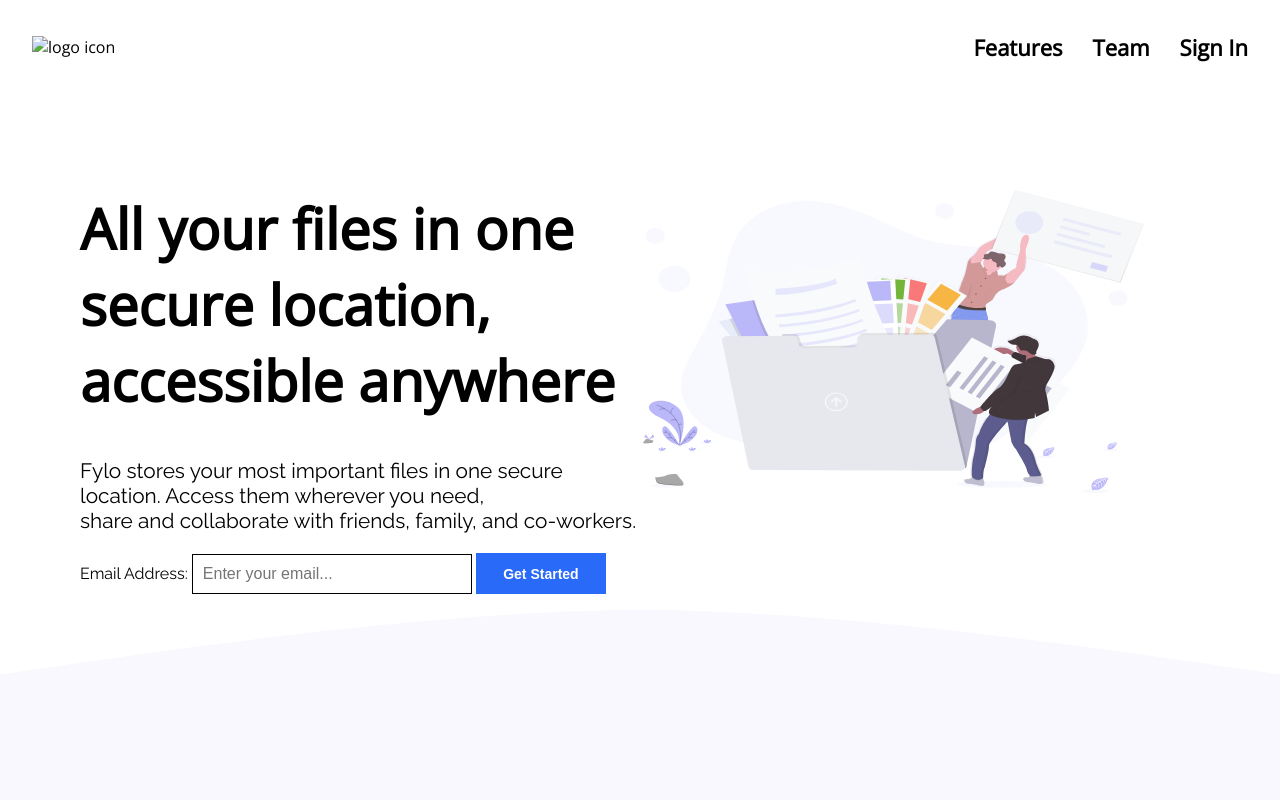
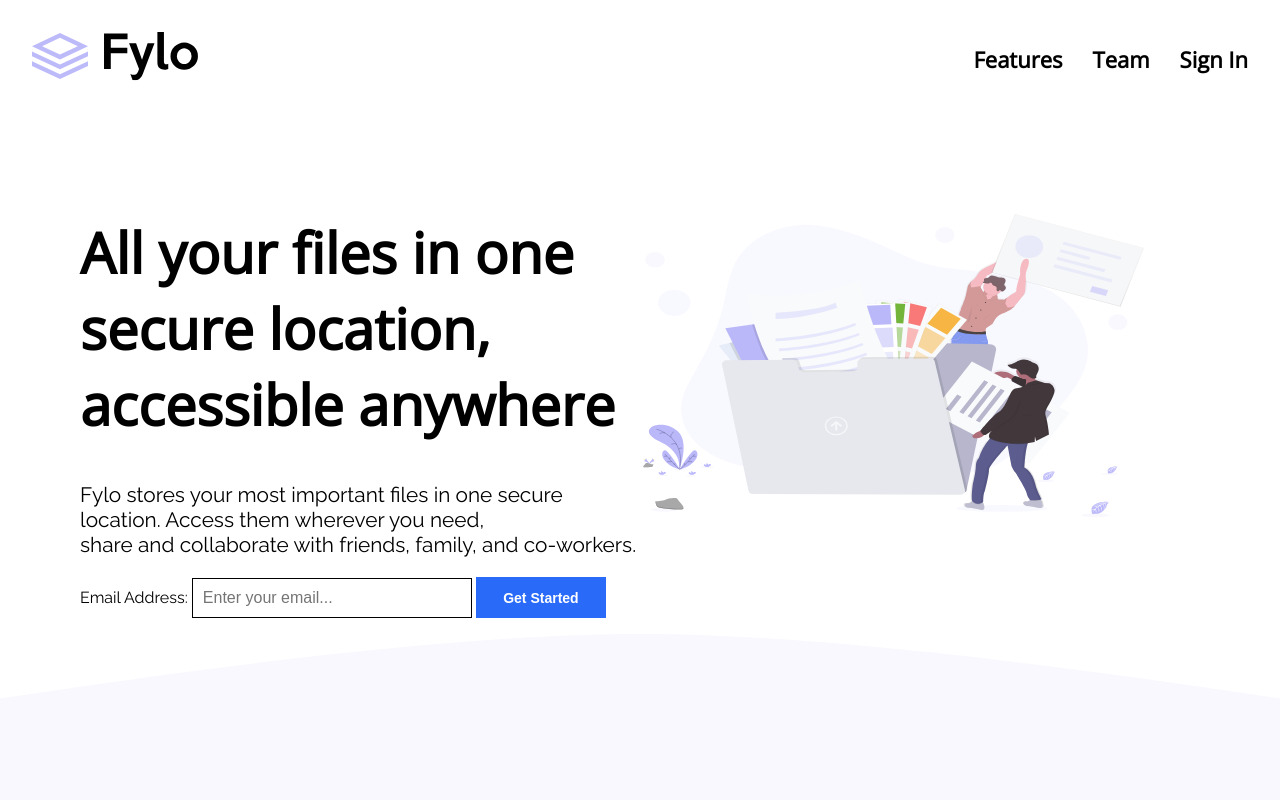
Before and after one commit to KlausLynx/Fylo-landing-page-with-two-column-, a plain HTML site: page index.html in a window 1280 px wide. Shown: the top 800 px of the page. Drawn offline with nearby package versions, Linux system fonts and the light colour scheme.

Commit message:
Update index.html

```diff
--- a/index.html
+++ b/index.html
@@ -15,7 +15,7 @@
         <nav>
             <div class="contentnav">
                 <div class="img">
-                    <img src="images/logo.svg" alt="logo icon">
+                    <img src="logo.svg" alt="logo icon">
                 </div>
                 <div class="links">
                     <p class="features"><a href="" target="_blank">Features</a></p>
```
